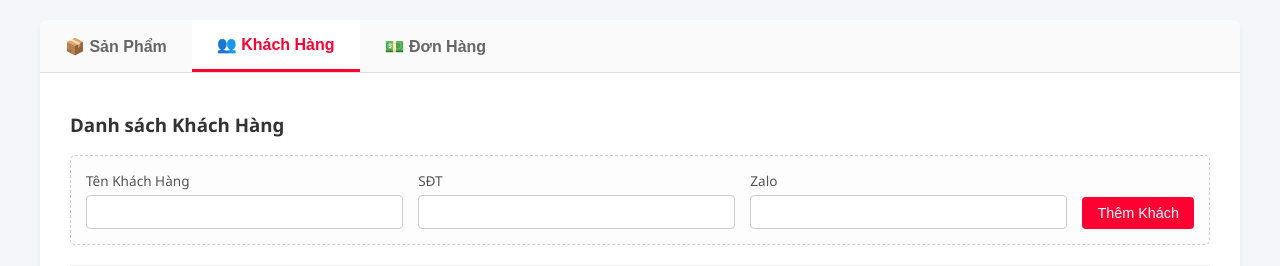
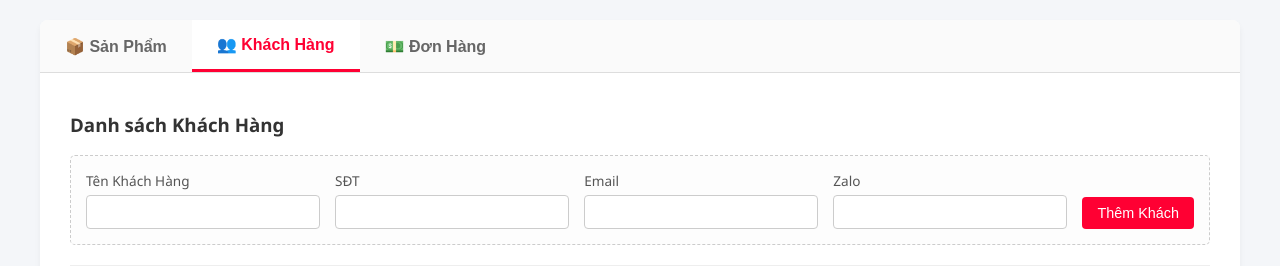
Before and after one commit to TheDienCode/desgrow-landing-page, a Flask app: page /admin in a window 1280 px wide, after a click on "👥 Khách Hàng". Shown: the part 63-329 px from the top of the page. Run offline with Flask 3, Linux system fonts and the light colour scheme; a user stored in the database is signed in; data comes from the database, SQL or seed files in the repository.

Commit message:
Add files via upload

```diff
--- a/app.py
+++ b/app.py
@@ -91,15 +91,25 @@ def delete_product(id):
     conn.close()
     return redirect(url_for('admin'))
 
+@app.route('/admin/products/update_stock/<int:id>', methods=('POST',))
+def update_stock(id):
+    stock = request.form['stock']
+    conn = get_db_connection()
+    conn.execute('UPDATE products SET stock = ? WHERE id = ?', (stock, id))
+    conn.commit()
+    conn.close()
+    return redirect(url_for('admin'))
+
 @app.route('/admin/customers/add', methods=('POST',))
 def add_customer():
     name = request.form['name']
     phone = request.form['phone']
+    email = request.form.get('email', '')
     zalo = request.form.get('zalo', '')
     conn = get_db_connection()
     try:
-        conn.execute('INSERT INTO customers (name, phone, zalo, registered_at) VALUES (?, ?, ?, datetime("now"))',
-                     (name, phone, zalo))
+        conn.execute('INSERT INTO customers (name, phone, email, zalo, registered_at) VALUES (?, ?, ?, ?, datetime("now"))',
+                     (name, phone, email, zalo))
         conn.commit()
     except sqlite3.IntegrityError:
         flash('Số điện thoại đã tồn tại!')
--- a/templates/admin.html
+++ b/templates/admin.html
@@ -79,6 +79,10 @@
                     <input type="text" name="phone" required>
                 </div>
                 <div class="form-group">
+                    <label>Email</label>
+                    <input type="email" name="email">
+                </div>
+                <div class="form-group">
                     <label>Zalo</label>
                     <input type="text" name="zalo">
                 </div>
@@ -141,6 +145,10 @@
                         </span>
                     </td>
                     <td>
+                        <form action="/admin/products/update_stock/{{ p.id }}" method="POST" style="display:inline-flex; gap: 5px; align-items: center; margin-right: 10px;">
+                            <input type="number" name="stock" value="{{ p.stock }}" style="width: 60px; padding: 5px; border: 1px solid #ccc; border-radius: 4px;">
+                            <button type="submit" class="btn btn-small" style="padding: 5px 10px;">Cập nhật</button>
+                        </form>
                         <form action="/admin/products/delete/{{ p.id }}" method="POST" style="display:inline;" onsubmit="return confirm('Chắc chắn xóa?');">
                             <button type="submit" class="btn btn-small btn-danger">Xóa</button>
                         </form>
```
